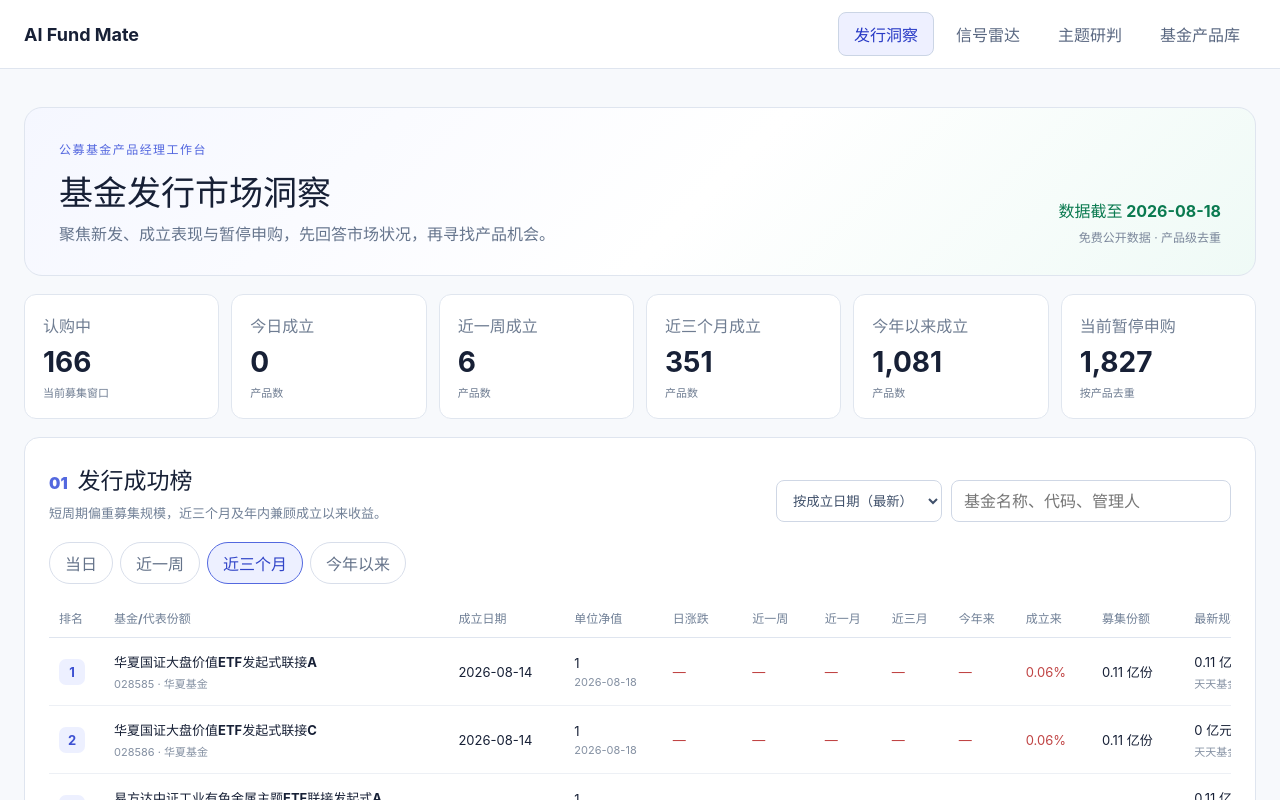
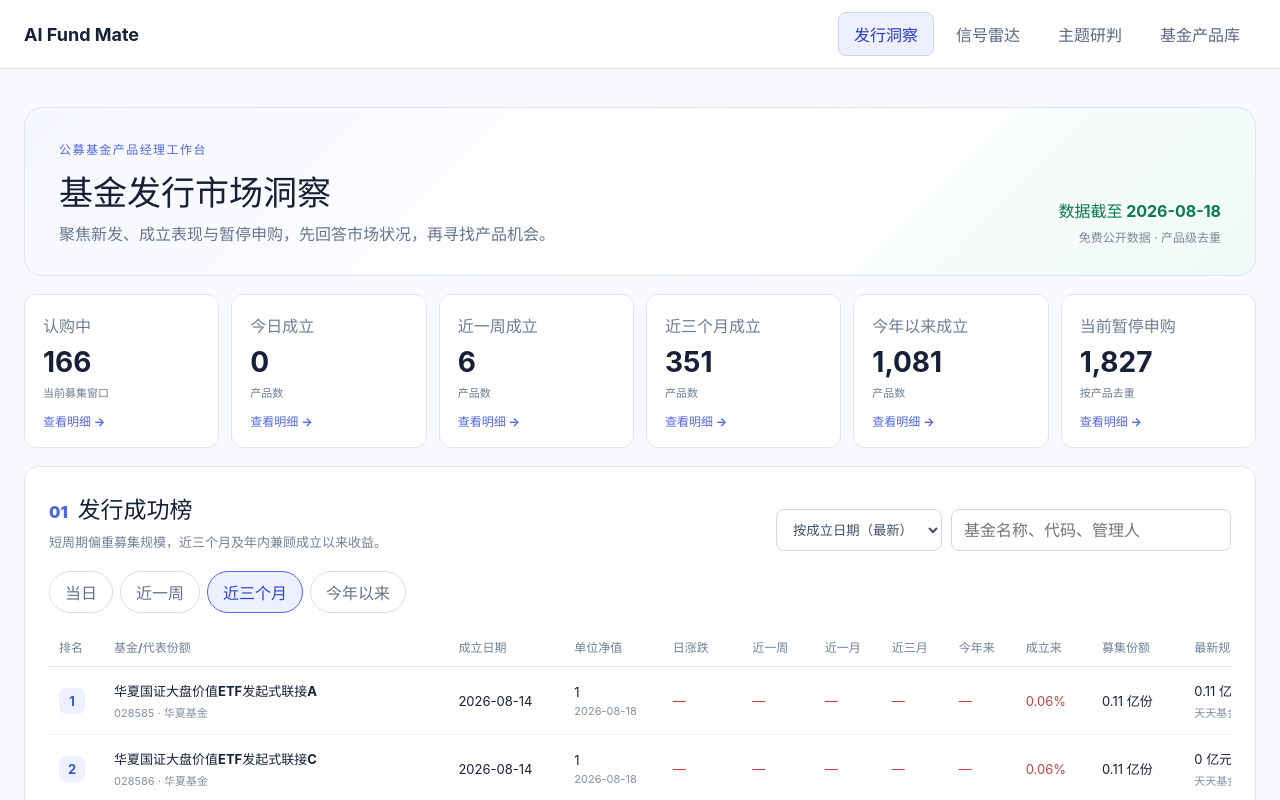
Before and after one commit to Hexi996-web/ai-fund-mate, a React (Vite) app: page / in a window 1280 px wide. Shown: the top 800 px of the page. Built offline with nearby package versions, Linux system fonts and the light colour scheme.

Commit message:
feat: link issuance metrics to details

```diff
--- a/src/features/issuance-insight/IssuanceInsight.jsx
+++ b/src/features/issuance-insight/IssuanceInsight.jsx
@@ -14,6 +14,19 @@ const number = (value, suffix = '') => value === null || value === undefined
   : `${Number(value).toLocaleString('zh-CN', { maximumFractionDigits: 2 })}${suffix}`
 
 const PAGE_SIZE = 20
+
+const METRIC_DESTINATIONS = {
+  offering: { hash: 'ongoing-offerings', sectionId: 'ongoing-offerings' },
+  today: { hash: 'established-today', sectionId: 'issuance-ranking', windowKey: 'today' },
+  week: { hash: 'established-week', sectionId: 'issuance-ranking', windowKey: 'week' },
+  quarter: { hash: 'established-quarter', sectionId: 'issuance-ranking', windowKey: 'quarter' },
+  ytd: { hash: 'established-ytd', sectionId: 'issuance-ranking', windowKey: 'ytd' },
+  suspended: { hash: 'purchase-suspensions', sectionId: 'purchase-suspensions' },
+}
+
+const HASH_DESTINATIONS = Object.fromEntries(
+  Object.entries(METRIC_DESTINATIONS).map(([key, destination]) => [destination.hash, { key, ...destination }]),
+)
 
 function Pager({ page, total, onChange }) {
   const pages = Math.max(1, Math.ceil(total / PAGE_SIZE))
@@ -33,6 +46,28 @@ export function IssuanceInsight() {
   const [rankingPage, setRankingPage] = useState(1)
   const [offeringPage, setOfferingPage] = useState(1)
   const [suspensionPage, setSuspensionPage] = useState(1)
+
+  const navigateToMetric = (metricKey, { updateHistory = true } = {}) => {
+    const destination = METRIC_DESTINATIONS[metricKey]
+    if (!destination) return
+    if (destination.windowKey) setWindowKey(destination.windowKey)
+    if (updateHistory && window.location.hash !== `#${destination.hash}`) {
+      window.history.pushState(null, '', `#${destination.hash}`)
+    }
+    window.requestAnimationFrame(() => {
+      document.getElementById(destination.sectionId)?.scrollIntoView({ behavior: 'smooth', block: 'start' })
+    })
+  }
+
+  useEffect(() => {
+    const applyHash = () => {
+      const destination = HASH_DESTINATIONS[window.location.hash.slice(1)]
+      if (destination) navigateToMetric(destination.key, { updateHistory: false })
+    }
+    applyHash()
+    window.addEventListener('hashchange', applyHash)
+    return () => window.removeEventListener('hashchange', applyHash)
+  }, [])
 
   useEffect(() => {
     const controller = new AbortController()
@@ -71,16 +106,21 @@ export function IssuanceInsight() {
 
     <section className="issuance-metrics" aria-label="发行市场概览">
       {[
-        ['认购中', summary.todayOffering, '当前募集窗口'],
-        ['今日成立', summary.todayEstablished, '产品数'],
-        ['近一周成立', summary.weekEstablished, '产品数'],
-        ['近三个月成立', summary.quarterEstablished, '产品数'],
-        ['今年以来成立', summary.ytdEstablished, '产品数'],
-        ['当前暂停申购', summary.currentSuspended, '按产品去重'],
-      ].map(([label, value, hint]) => <article key={label}><span>{label}</span><strong>{number(value)}</strong><small>{hint}</small></article>)}
+        ['offering', '认购中', summary.todayOffering, '当前募集窗口'],
+        ['today', '今日成立', summary.todayEstablished, '产品数'],
+        ['week', '近一周成立', summary.weekEstablished, '产品数'],
+        ['quarter', '近三个月成立', summary.quarterEstablished, '产品数'],
+        ['ytd', '今年以来成立', summary.ytdEstablished, '产品数'],
+        ['suspended', '当前暂停申购', summary.currentSuspended, '按产品去重'],
+      ].map(([key, label, value, hint]) => <button
+        key={key}
+        type="button"
+        aria-label={`查看${label}明细`}
+        onClick={() => navigateToMetric(key)}
+      ><span>{label}</span><strong>{number(value)}</strong><small>{hint}</small><i aria-hidden="true">查看明细 →</i></button>)}
     </section>
 
-    <section className="issuance-panel">
+    <section className="issuance-panel issuance-anchor" id="issuance-ranking">
       <div className="issuance-panel__heading">
         <div><span className="issuance-section-index">01</span><h2>发行成功榜</h2><p>短周期偏重募集规模，近三个月及年内兼顾成立以来收益。</p></div>
         <div className="issuance-controls"><select aria-label="排序指标" value={sortKey} onChange={(event) => setSortKey(event.target.value)}><option value="establishedDate">按成立日期（最新）</option><option value="raisedSharesYi">按募集份额</option><option value="latestScaleYi">按最新规模</option><option value="dailyReturnPercent">按日涨跌幅</option><option value="weekReturnPercent">按近一周收益</option><option value="monthReturnPercent">按近一月收益</option><option value="quarterReturnPercent">按近三月收益</option><option value="ytdReturnPercent">按今年以来收益</option><option value="returnSinceInceptionPercent">按成立以来收益</option></select><input aria-label="搜索发行基金" placeholder="基金名称、代码、管理人" value={query} onChange={(event) => setQuery(event.target.value)} /></div>
@@ -109,7 +149,7 @@ export function IssuanceInsight() {
     </section>
 
     <div className="issuance-two-column">
-      <section className="issuance-panel">
+      <section className="issuance-panel issuance-anchor" id="ongoing-offerings">
         <div className="issuance-panel__heading"><div><span className="issuance-section-index">02</span><h2>当前认购中</h2><p>展示募集窗口与基础认购条件。</p></div></div>
         <div className="issuance-list">{page(payload.offerings.ongoing, offeringPage).map((fund) => <article key={fund.code}>
           <div><strong>{fund.name}</strong><span>{fund.code} · {fund.type}</span></div>
@@ -118,7 +158,7 @@ export function IssuanceInsight() {
         <Pager page={offeringPage} total={payload.offerings.ongoing.length} onChange={setOfferingPage} />
       </section>
 
-      <section className="issuance-panel">
+      <section className="issuance-panel issuance-anchor" id="purchase-suspensions">
         <div className="issuance-panel__heading"><div><span className="issuance-section-index">03</span><h2>暂停申购追踪</h2><p>当前状态快照；历史变化从本版本开始每日积累。</p></div></div>
         <div className="issuance-list suspension-list">{page(payload.suspensions, suspensionPage).map((fund) => <article key={fund.productId}>
           <div><strong>{fund.productName}</strong><span>{fund.representativeCode} · {fund.type}</span></div>
--- a/src/features/issuance-insight/issuanceInsight.css
+++ b/src/features/issuance-insight/issuanceInsight.css
@@ -47,11 +47,26 @@
   gap: 12px;
   margin: 18px 0;
 }
-.issuance-metrics article {
+.issuance-metrics button {
+  width: 100%;
   padding: 18px;
   border: 1px solid #e0e6ef;
   border-radius: 12px;
   background: #fff;
+  color: inherit;
+  cursor: pointer;
+  font: inherit;
+  text-align: left;
+  transition: border-color 160ms ease, box-shadow 160ms ease, transform 160ms ease;
+}
+.issuance-metrics button:hover {
+  border-color: #aeb9ee;
+  box-shadow: 0 10px 24px rgba(58, 76, 172, 0.11);
+  transform: translateY(-2px);
+}
+.issuance-metrics button:focus-visible {
+  outline: 3px solid rgba(83, 104, 223, 0.24);
+  outline-offset: 2px;
 }
 .issuance-metrics span,
 .issuance-metrics small {
@@ -65,6 +80,17 @@
 }
 .issuance-metrics small {
   font-size: 11px;
+}
+.issuance-metrics i {
+  display: block;
+  margin-top: 12px;
+  color: #5368df;
+  font-size: 12px;
+  font-style: normal;
+  font-weight: 750;
+}
+.issuance-anchor {
+  scroll-margin-top: 96px;
 }
 .issuance-panel {
   margin-top: 18px;
```
Also changed, not shown: 1 other file (tests, documents, lock files or other folders).
